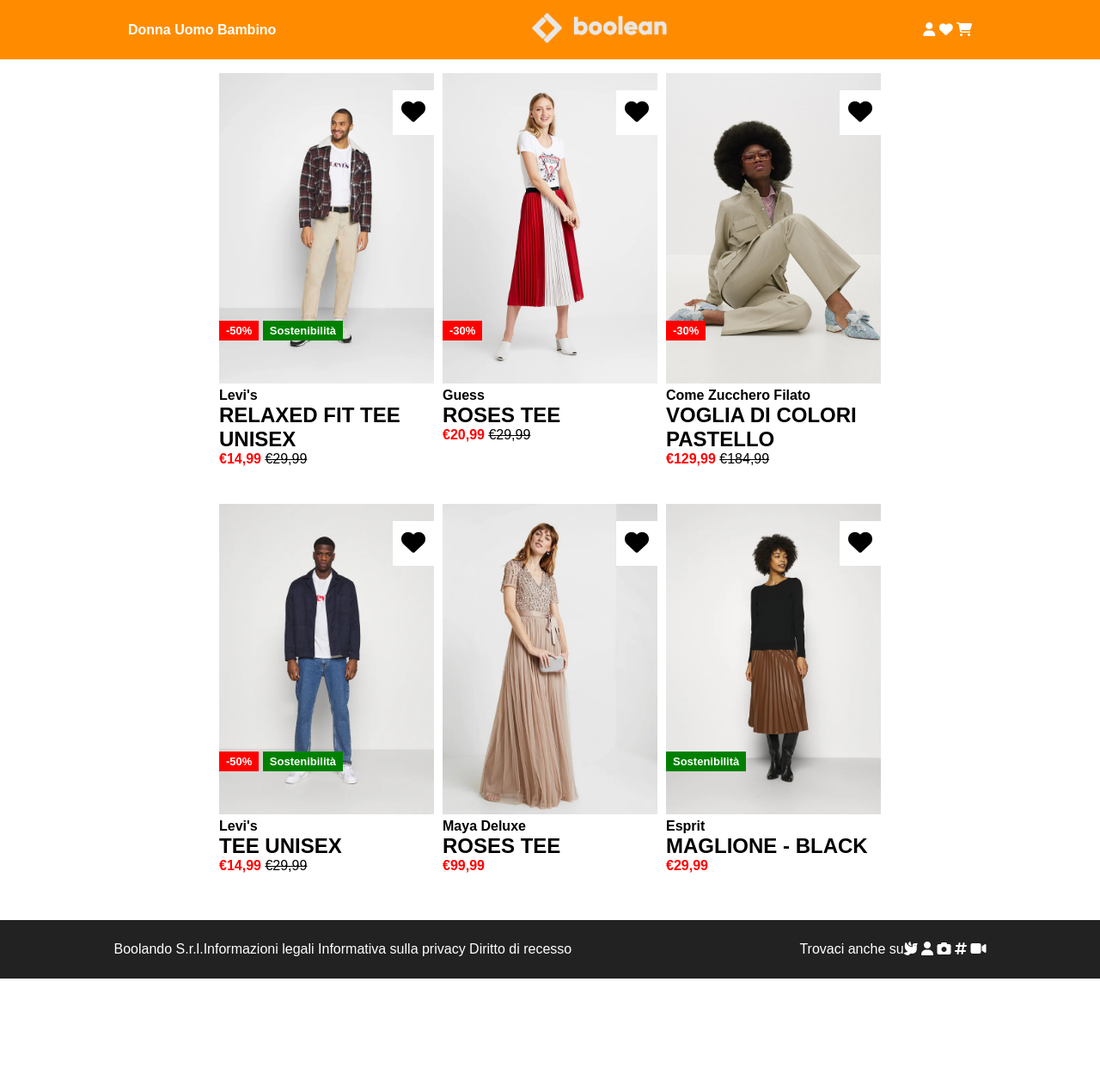
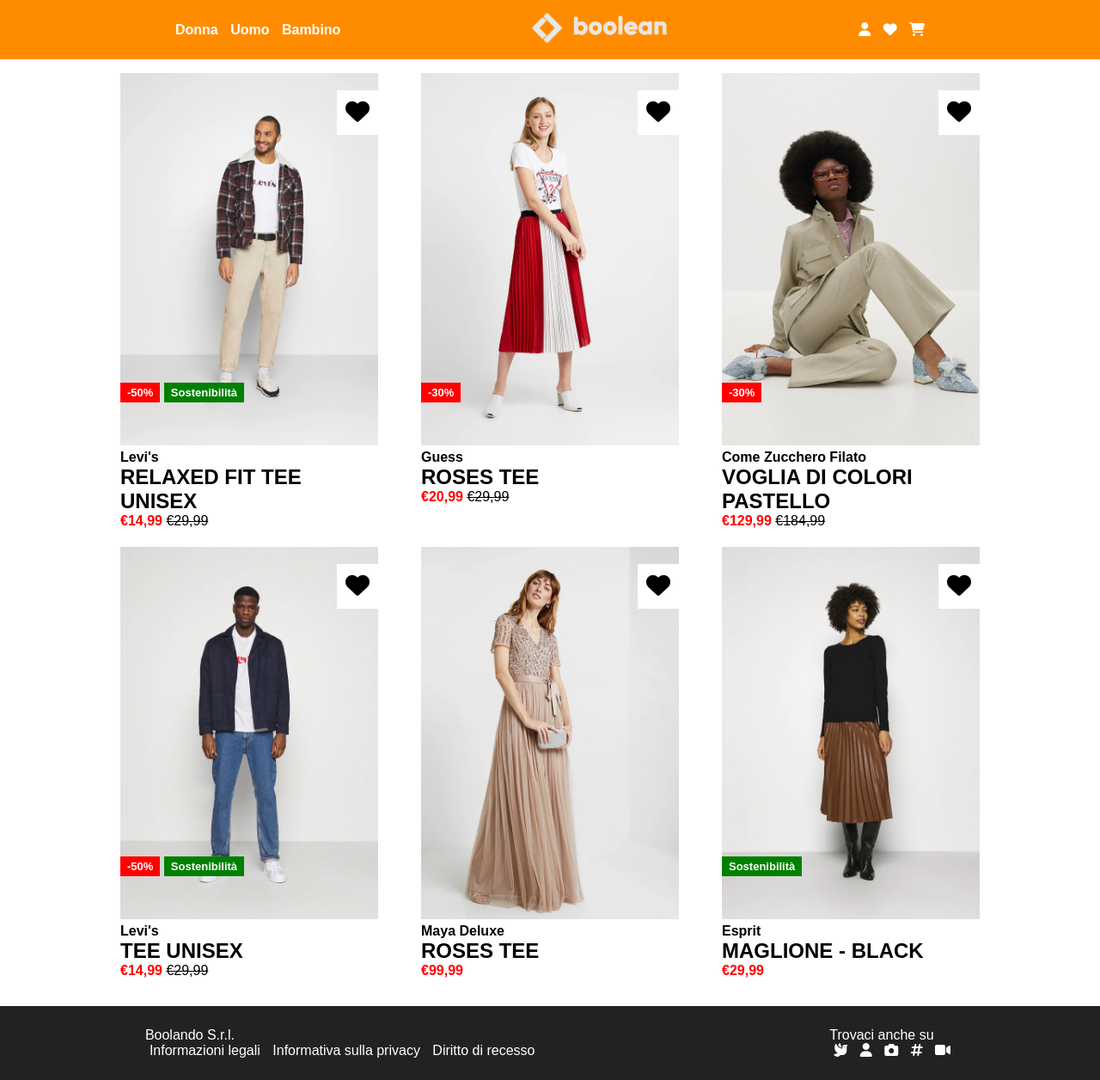
Before and after one commit to lpitto86/html-css-boolando, a plain HTML site: page index.html in a window 1280 px wide. Shown: the whole page at 86% size. Before the commit the page ends 1138 px from the top, so only its background shows below. Drawn offline with Linux system fonts and the light colour scheme.

Commit message:
Finalization

```diff
--- a/css/style.css
+++ b/css/style.css
@@ -22,7 +22,7 @@
 .row {
     display: flex;
     flex-wrap: wrap;
-    margin: 10px 0;
+    margin: 10px 20px;
 }
 
 img {
@@ -47,6 +47,7 @@
 
 header ul li {
     display: inline-block;
+    margin: 5px;
 }
 
 header img {
@@ -59,12 +60,13 @@
     align-items: center;
     padding: 15px 0;
     width: 100%;
+    margin: 0 90px;
 }
 
 main {
     /*padding: 50px 0;*/
     height: calc(100vh - 140px);
-    height: 1000px;
+    height: 1100px;
 }
 
 .container {
@@ -83,7 +85,7 @@
 
 .row .product-container {
     margin: 5px;
-    width: 250px;
+    width: 300px;
     height: 150px;
     position: relative;
 }
@@ -161,7 +163,6 @@
 }
 
 .footer-container {
-    display: flex;
     justify-content: space-around;
     align-items: center;
     padding: 15px 0;
@@ -175,6 +176,7 @@
 
 footer ul li {
     display: inline-block;
+    margin: 0 5px;
 }
 
 .wishlist {
```
